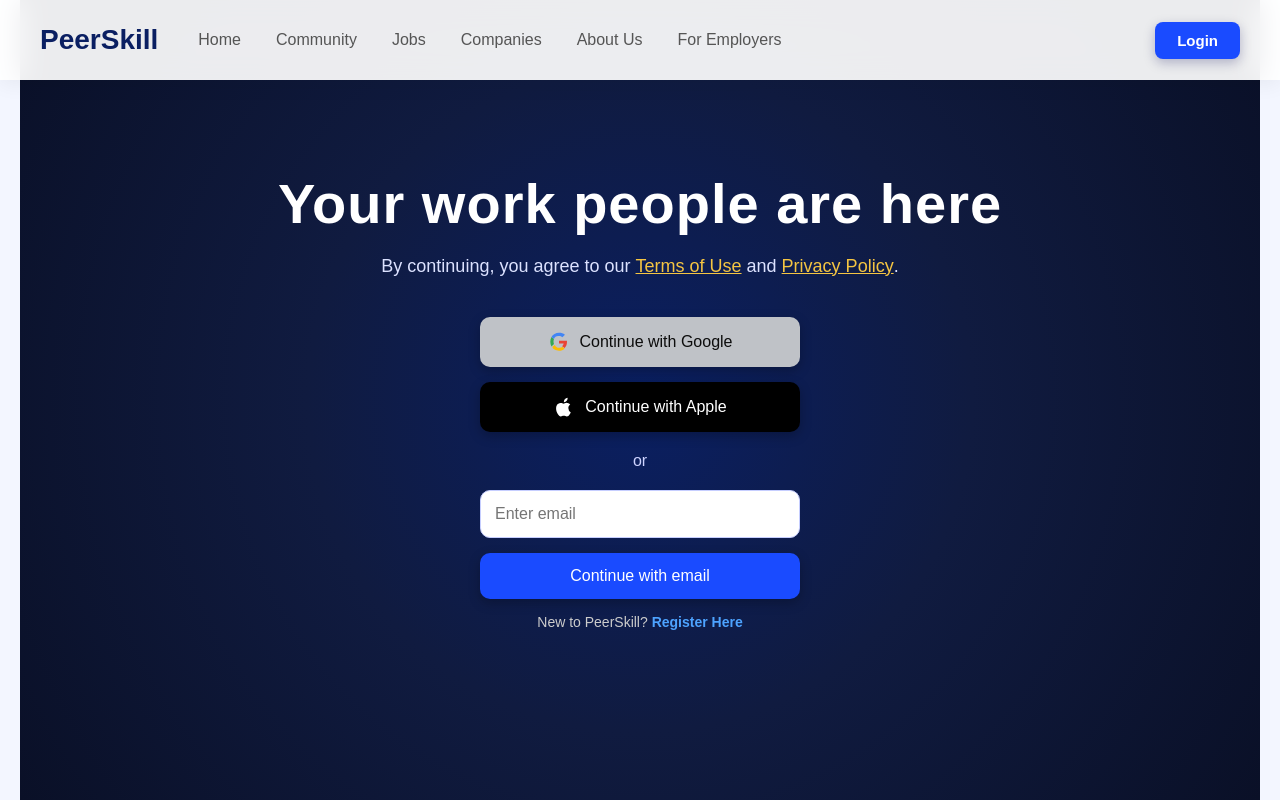
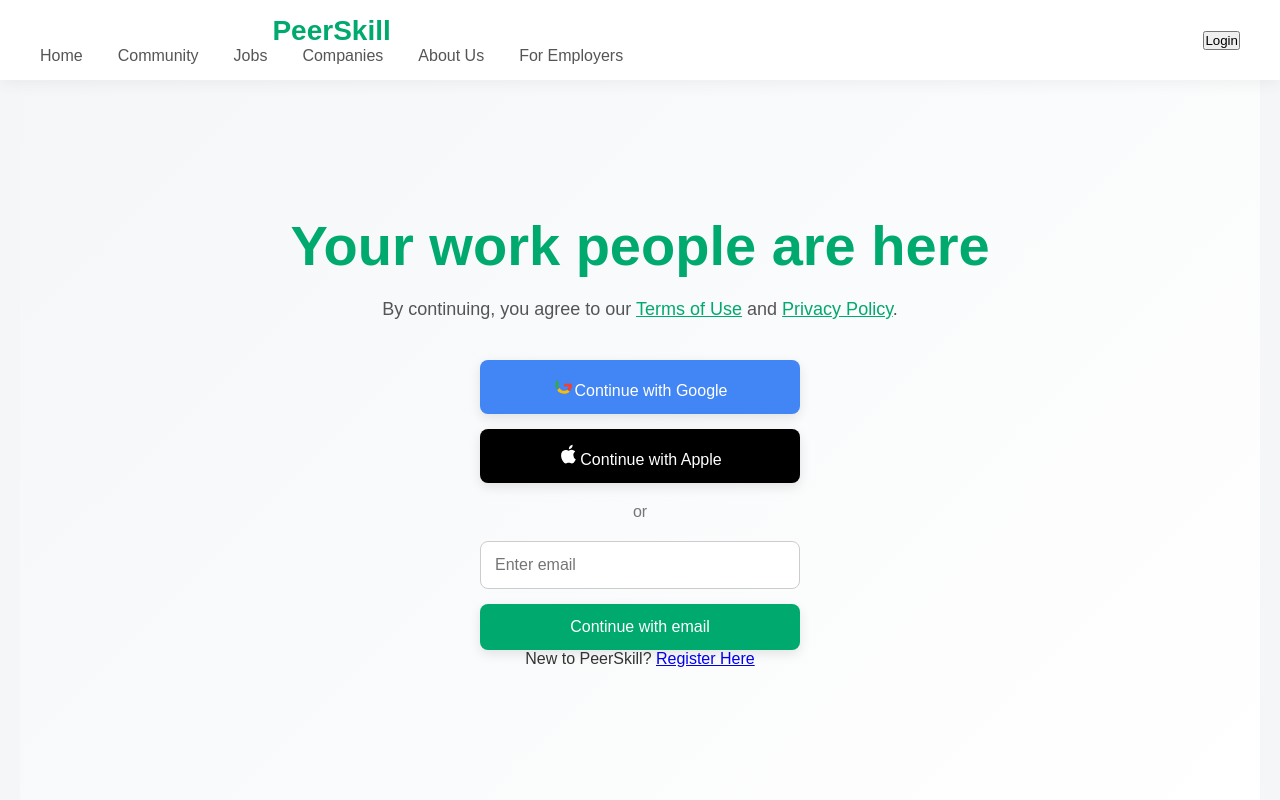
Before and after one commit to Amaan-Mujawar/PeerSkill-Platform, a React (Vite) app in the folder PeerSkill/: page / in a window 1280 px wide. Shown: the top 800 px of the page. Built offline with nearby package versions, Linux system fonts and the light colour scheme.

Commit message:
Minor changes saved to local files

```diff
--- a/PeerSkill/src/components/LandingPage.css
+++ b/PeerSkill/src/components/LandingPage.css
@@ -9,8 +9,8 @@
   width: 100%;
   min-height: 100%;
   font-family: 'Poppins', sans-serif;
-  color: #444;
-  background: #f3f6ff; /* very light bluish background */
+  color: #333;
+  background: #f4f6f8;
   scroll-behavior: smooth;
 }
 
@@ -21,39 +21,6 @@
   overflow-x: hidden;
   padding: 0 20px;
 }
-/* button login */
-/* Login button inside nav */
-.nav-menu .login-btn {
-  padding: 8px 18px;
-  border-radius: 8px;
-  background: #1A4BFF;     /* Sapphire Blue */
-  color: #fff !important;
-  font-weight: 600;
-  transition: 0.3s;
-  box-shadow: 0 3px 10px rgba(0,0,80,0.25);
-}
-
-.nav-menu .login-btn:hover {
-  background: #0A1F62;     /* Royal Blue Dark */
-  color: #fff;
-  transform: translateY(-2px);
-  box-shadow: 0 4px 14px rgba(0,0,60,0.35);
-}
-
-/* google,apple */
-.login-box button {
-  display: flex;
-  align-items: center;
-  justify-content: center;
-  gap: 10px;         /* space between icon and text */
-}
-
-.btn-icon {
-  display: flex;
-  align-items: center;
-}
-
-
 
 /* ================= NAVBAR ================= */
 .navbar {
@@ -63,80 +30,40 @@
   width: 100%;
   height: 80px;
   padding: 0 40px;
-
   display: flex;
+  justify-content: space-between;
   align-items: center;
-  justify-content: space-between;   /* NEW: allows right item */
-
-  background: rgba(255, 255, 255, 0.92);
-  backdrop-filter: blur(14px);
-  box-shadow: 0 4px 20px rgba(0,0,0,0.06);
+  background: rgba(255, 255, 255, 0.95);
+  backdrop-filter: blur(10px);
+  box-shadow: 0 4px 15px rgba(0,0,0,0.05);
   z-index: 1000;
 }
-.nav-left {
-  display: flex;
-  align-items: center;
-  gap: 40px;
-}
-
-.nav-login-right {
-  margin-left: auto;
-}
-
-
 
 .nav-logo {
   font-size: 28px;
   font-weight: 700;
-  color: #0A1F62; /* Royal Blue */
+  color: #00a96e;
 }
 
 .nav-menu {
   list-style: none;
   display: flex;
   gap: 35px;
-  align-items: center;
-  margin-left: 0 !important; /* ensures left alignment */
 }
-
 
 .nav-menu li {
   cursor: pointer;
   font-weight: 500;
   color: #555;
+  white-space: nowrap;
   transition: 0.3s;
 }
 
 .nav-menu li:hover {
-  color: #1A4BFF; /* Sapphire glow */
+  color: #00a96e;
 }
 
-.login-btn {
-  padding: 10px 22px;
-  border: none;
-  border-radius: 8px;
-  background: #1A4BFF;        /* Sapphire Blue */
-  color: #fff;
-  font-weight: 600;
-  font-size: 15px;
-  cursor: pointer;
-  transition: 0.25s ease;
-  box-shadow: 0 4px 12px rgba(0, 0, 80, 0.25);
-  white-space: nowrap;        /* keeps it tidy */
-}
-
-.login-btn:hover {
-  background: #0A1F62;        /* Royal Blue - dark */
-  transform: translateY(-2px);
-  box-shadow: 0 6px 18px rgba(0, 0, 60, 0.35);
-}
-
-.login-btn:active {
-  transform: translateY(0);
-  box-shadow: 0 3px 10px rgba(0, 0, 60, 0.25);
-}
-
-/* ================= HERO ================= */
+/* ================= HERO / FULLSCREEN LOGIN ================= */
 .hero {
   width: 100%;
   min-height: 100vh;
@@ -145,42 +72,39 @@
   align-items: center;
   flex-direction: column;
   text-align: center;
-  background: radial-gradient(circle at center,
-    #0A1F62 0%,        /* deep royal blue center */
-    #101b40 45%,
-    #0a1027 100%      /* deep dark fade */
-  );
-  padding-top: 80px;
+  background: linear-gradient(135deg, #f4f6f8, #ffffff);
   padding: 0 20px;
+  padding-top: 80px; /* space for fixed navbar */
+  z-index: 0;
 }
 
 .hero-content {
   max-width: 900px;
   margin: 0 auto;
+  z-index: 1;
 }
 
 .hero-content h1 {
   font-size: 56px;
   font-weight: 700;
   margin-bottom: 20px;
-  color: #FFFFFF; /* white title on dark royal bg */
-  letter-spacing: 1px;
+  color: #00a96e;
+  line-height: 1.2;
 }
 
 .hero-content p {
   font-size: 18px;
-  color: #dce2ff;
+  color: #555;
   margin-bottom: 40px;
 }
 
 .link {
-  color: #F5C542; /* golden accent */
+  color: #00a96e;
   cursor: pointer;
-  font-weight: 500;
   text-decoration: underline;
 }
 
-/* ================= LOGIN BOX ================= */
+/* Login Box */
 .login-box {
   display: flex;
   flex-direction: column;
@@ -191,67 +115,42 @@
 .login-box button {
   width: 320px;
   padding: 14px;
-  border-radius: 10px;
+  border-radius: 8px;
   border: none;
   font-weight: 500;
   cursor: pointer;
   transition: all 0.3s;
   font-size: 16px;
-  box-shadow: 0 4px 12px rgba(0,0,0,0.25);
+  box-shadow: 0 4px 12px rgba(0,0,0,0.1);
 }
 
-.google-btn { background: #bfc2c7; color: #0d0d0d; }
+.google-btn { background: #4285f4; color: #fff; }
 .apple-btn { background: #000; color: #fff; }
+.email-btn { background: #00a96e; color: #fff; }
 
-.email-btn {
-  background: #1A4BFF; /* Sapphire Blue */
-  color: #fff;
-}
-.register-text {
-  margin-top: 15px;
-  text-align: center;
-  font-size: 14px;
-  color: #ccc;        /* light gray text */
+.login-box button:hover {
+  opacity: 0.9;
+  transform: translateY(-2px);
 }
 
-.register-text a {
-  color: #4da3ff;     /* soft sky blue */
-  font-weight: 600;
-  text-decoration: none;
-}
-
-.register-text a:hover {
-  text-decoration: underline;
-}
-
-.login-box button:hover {
-  transform: translateY(-3px);
-  opacity: 0.95;
-}
-
-.or {
-  margin: 5px 0;
-  color: #cdd3ff;
-  font-weight: 500;
-}
+.or { margin: 5px 0; color: #777; font-weight: 500; }
 
 .email-input {
   padding: 14px;
   width: 320px;
-  border-radius: 10px;
-  background: #fff;
-  border: 1px solid #c6ceff;
+  border-radius: 8px;
+  border: 1px solid #ccc;
   font-size: 16px;
   transition: 0.3s;
 }
 
 .email-input:focus {
-  border-color: #1A4BFF;
-  box-shadow: 0 0 8px rgba(26, 75, 255, 0.4);
+  border-color: #00a96e;
   outline: none;
+  box-shadow: 0 0 8px rgba(0, 169, 110, 0.2);
 }
 
-/* ================= SECTIONS ================= */
+/* ================= ABOUT, HOW, STATS ================= */
 .about-section, .how-section, .stats-section {
   width: 100%;
   padding: 100px 20px;
@@ -259,13 +158,13 @@
 }
 
 .about-section { background: #fff; }
-.stats-section { background: #f3f6ff; }
+.stats-section { background: #f9f9f9; }
 
 .about-section h2,
 .how-section h2,
 .stats-section h2 {
   font-size: 38px;
-  color: #0A1F62; /* Royal Blue */
+  color: #00a96e;
   margin-bottom: 60px;
 }
 
@@ -276,30 +175,29 @@
   gap: 30px;
 }
 
-/* CARDS */
 .feature-card, .step-box, .stat-card {
   background: #fff;
   border-radius: 16px;
   padding: 30px;
-  box-shadow: 0 8px 20px rgba(0,0,60,0.08);
-  transition: 0.3s;
+  box-shadow: 0 8px 20px rgba(0,0,0,0.08);
+  transition: all 0.3s;
   max-width: 300px;
   flex: 1 1 250px;
-  border-top: 4px solid #1A4BFF; /* sapphire edge */
 }
 
 .feature-card:hover, .step-box:hover, .stat-card:hover {
-  transform: translateY(-10px);
-  box-shadow: 0 12px 28px rgba(0,0,60,0.15);
+  transform: translateY(-8px);
+  box-shadow: 0 12px 25px rgba(0,0,0,0.15);
 }
 
 .feature-card h3, .step-box h4 {
-  color: #0A1F62;
+  color: #00a96e;
+  margin-bottom: 15px;
 }
 
 .step-number {
   display: inline-block;
-  background: #1A4BFF;
+  background: #00a96e;
   color: white;
   font-weight: bold;
   width: 44px;
@@ -311,7 +209,7 @@
 }
 
 .stat-card h3 {
-  color: #F5C542; /* gold for stats */
+  color: #00a96e;
   font-size: 32px;
   margin-bottom: 10px;
 }
```
